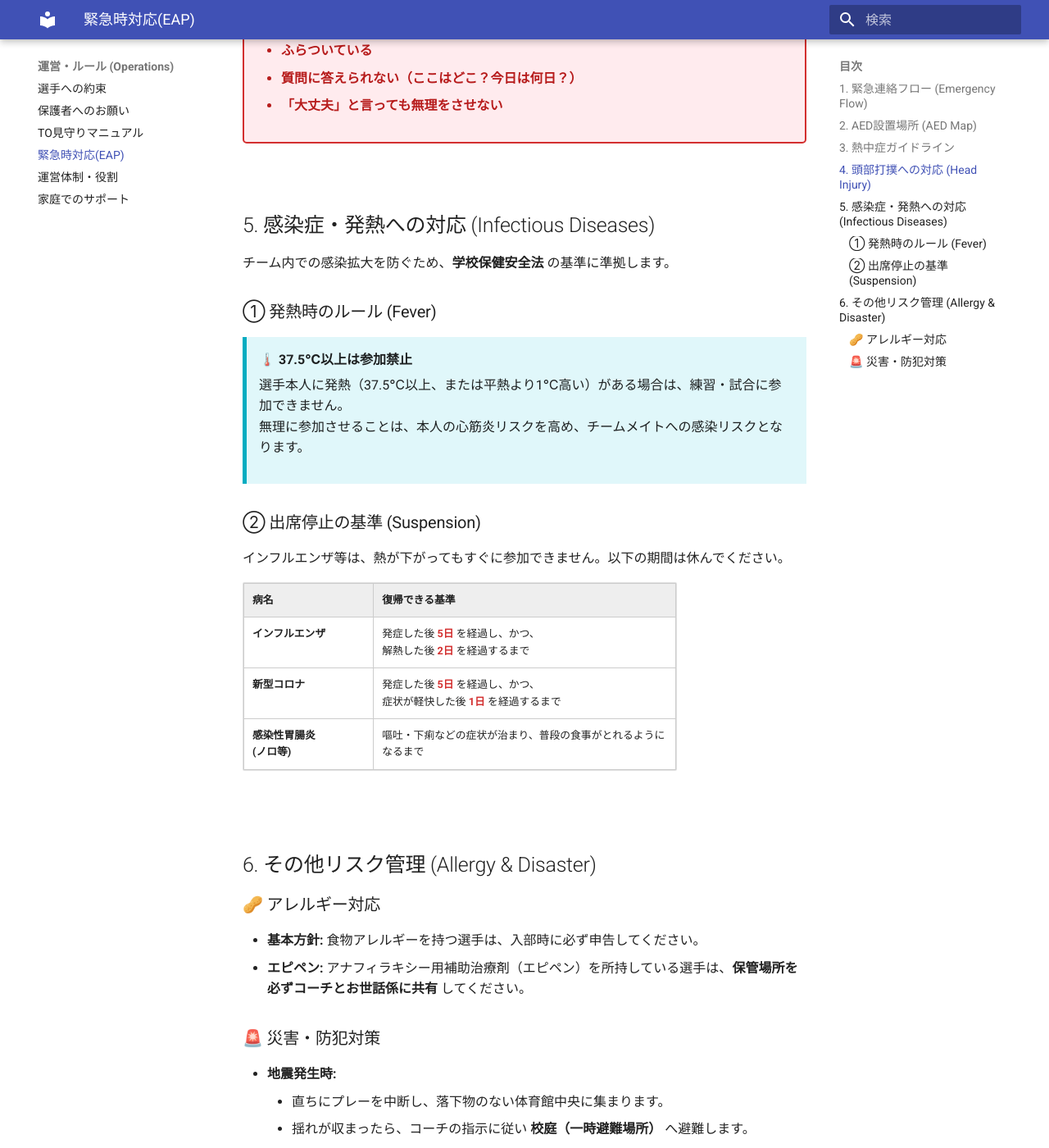
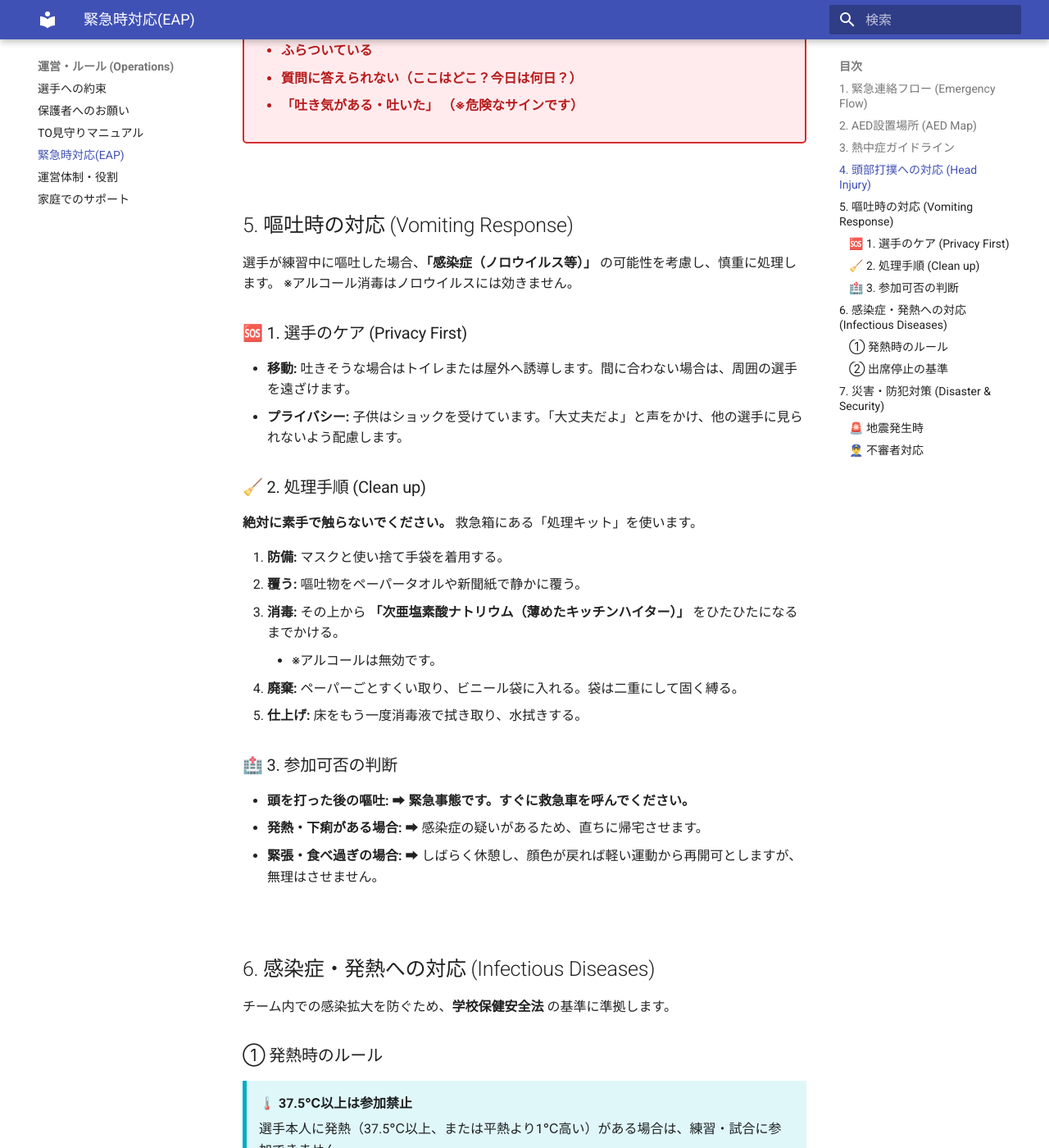
Before and after one commit to kawaiikumichan/asahicho-minibus-ops, an MkDocs documentation site: the page built from docs/03_Operations/eap.md, in a window 1280 px wide and 1400 px high, scrolled down 1925 px. Shown: the whole window at 82% size. Built offline with MkDocs 1.6.1 and Material for MkDocs 9.7.7, drawn with Linux system fonts in a browser that asks for light colours; some of the changed text lies outside the part shown.

Commit message:
Update eap.md

```diff
--- a/docs/03_Operations/eap.md
+++ b/docs/03_Operations/eap.md
@@ -8,13 +8,10 @@
 事故や大きな怪我が発生した際の動きです。
 
 <div style="max-width: 600px; margin: 0 auto; font-family: sans-serif;">
-
     <div style="background-color: #d32f2f; color: white; padding: 15px; border-radius: 8px; text-align: center; font-weight: bold; box-shadow: 0 2px 4px rgba(0,0,0,0.2);">
         ⚡ 事故・怪我の発生
     </div>
-
     <div style="text-align: center; color: #555; font-size: 20px; margin: 5px 0;">⬇</div>
-
     <div style="background-color: #f5f5f5; border: 2px solid #555; padding: 15px; border-radius: 8px; text-align: center;">
         <strong>意識はあるか？</strong>
         <div style="display: flex; gap: 10px; margin-top: 10px;">
@@ -30,20 +27,15 @@
             </div>
         </div>
     </div>
-
     <div style="text-align: center; color: #555; font-size: 20px; margin: 5px 0;">⬇</div>
-
     <div style="background-color: #fff3e0; border: 2px solid #ff9800; padding: 10px; border-radius: 8px; text-align: center; color: #333;">
         📞 <strong>保護者へ連絡</strong>
     </div>
-
     <div style="text-align: center; color: #555; font-size: 20px; margin: 5px 0;">⬇</div>
-
     <div style="background-color: #e3f2fd; border: 2px solid #2196f3; padding: 10px; border-radius: 8px; text-align: center; color: #333;">
         📝 <strong>HC・代表へ報告</strong><br>
         (後日、事故報告書を作成)
     </div>
-
 </div>
 
 <br>
@@ -108,27 +100,53 @@ WBGT（暑さ指数）計を使用し、数値に基づいて活動を制限し
     <ul style="color: #b71c1c; font-weight: bold;">
         <li>ふらついている</li>
         <li>質問に答えられない（ここはどこ？今日は何日？）</li>
-        <li>「大丈夫」と言っても無理をさせない</li>
+        <li><strong>「吐き気がある・吐いた」</strong> （※危険なサインです）</li>
     </ul>
 </div>
 
 <br>
 
-## 5. 感染症・発熱への対応 (Infectious Diseases)
+## 5. 嘔吐時の対応 (Vomiting Response)
+
+選手が練習中に嘔吐した場合、<strong>「感染症（ノロウイルス等）」</strong> の可能性を考慮し、慎重に処理します。
+※アルコール消毒はノロウイルスには効きません。
+
+### 🆘 1. 選手のケア (Privacy First)
+* <strong>移動:</strong> 吐きそうな場合はトイレまたは屋外へ誘導します。間に合わない場合は、周囲の選手を遠ざけます。
+* <strong>プライバシー:</strong> 子供はショックを受けています。「大丈夫だよ」と声をかけ、他の選手に見られないよう配慮します。
+
+### 🧹 2. 処理手順 (Clean up)
+<strong>絶対に素手で触らないでください。</strong> 救急箱にある「処理キット」を使います。
+
+1.  <strong>防備:</strong> マスクと使い捨て手袋を着用する。
+2.  <strong>覆う:</strong> 嘔吐物をペーパータオルや新聞紙で静かに覆う。
+3.  <strong>消毒:</strong> その上から <strong>「次亜塩素酸ナトリウム（薄めたキッチンハイター）」</strong> をひたひたになるまでかける。
+    * ※アルコールは無効です。
+4.  <strong>廃棄:</strong> ペーパーごとすくい取り、ビニール袋に入れる。袋は二重にして固く縛る。
+5.  <strong>仕上げ:</strong> 床をもう一度消毒液で拭き取り、水拭きする。
+
+### 🏥 3. 参加可否の判断
+* <strong>頭を打った後の嘔吐:</strong> ➡ <strong>緊急事態です。すぐに救急車を呼んでください。</strong>
+* <strong>発熱・下痢がある場合:</strong> ➡ 感染症の疑いがあるため、直ちに帰宅させます。
+* <strong>緊張・食べ過ぎの場合:</strong> ➡ しばらく休憩し、顔色が戻れば軽い運動から再開可としますが、無理はさせません。
+
+<br>
+
+## 6. 感染症・発熱への対応 (Infectious Diseases)
 
 チーム内での感染拡大を防ぐため、<strong>学校保健安全法</strong> の基準に準拠します。
 
-### ① 発熱時のルール (Fever)
+### ① 発熱時のルール
 <div style="background-color: #e0f7fa; border-left: 5px solid #00acc1; padding: 15px; margin-bottom: 20px;">
     <strong>🌡️ 37.5℃以上は参加禁止</strong>
     <p style="margin-top: 5px;">
         選手本人に発熱（37.5℃以上、または平熱より1℃高い）がある場合は、練習・試合に参加できません。<br>
-        無理に参加させることは、本人の心筋炎リスクを高め、チームメイトへの感染リスクとなります。
+        無理に参加させることは、心筋炎リスクを高め、感染拡大の原因となります。
     </p>
 </div>
 
-### ② 出席停止の基準 (Suspension)
-インフルエンザ等は、熱が下がってもすぐに参加できません。以下の期間は休んでください。
+### ② 出席停止の基準
+インフルエンザ等は、熱が下がってもすぐに参加できません。
 
 <table style="width: 100%; border-collapse: collapse;">
   <tr style="background-color: #eee;">
@@ -159,16 +177,12 @@ WBGT（暑さ指数）計を使用し、数値に基づいて活動を制限し
 
 <br>
 
-## 6. その他リスク管理 (Allergy & Disaster)
+## 7. 災害・防犯対策 (Disaster & Security)
 
-### 🥜 アレルギー対応
-* <strong>基本方針:</strong> 食物アレルギーを持つ選手は、入部時に必ず申告してください。
-* <strong>エピペン:</strong> アナフィラキシー用補助治療剤（エピペン）を所持している選手は、<strong>保管場所を必ずコーチとお世話係に共有</strong> してください。
+### 🚨 地震発生時
+* 直ちにプレーを中断し、落下物のない体育館中央に集まります。
+* 揺れが収まったら、コーチの指示に従い <strong>校庭（一時避難場所）</strong> へ避難します。
 
-### 🚨 災害・防犯対策
-* <strong>地震発生時:</strong>
-    * 直ちにプレーを中断し、落下物のない体育館中央に集まります。
-    * 揺れが収まったら、コーチの指示に従い <strong>校庭（一時避難場所）</strong> へ避難します。
-* <strong>不審者対応:</strong>
-    * 知らない大人が練習を撮影している、更衣室付近をうろついている等の場合は、直ちにコーチまたは保護者に報告してください。
-    * 警察への通報を躊躇せず行います。
+### 👮‍♂️ 不審者対応
+* 知らない大人が練習を撮影している、更衣室付近をうろついている等の場合は、直ちにコーチまたは保護者に報告してください。
+* 警察への通報を躊躇せず行います。
```
